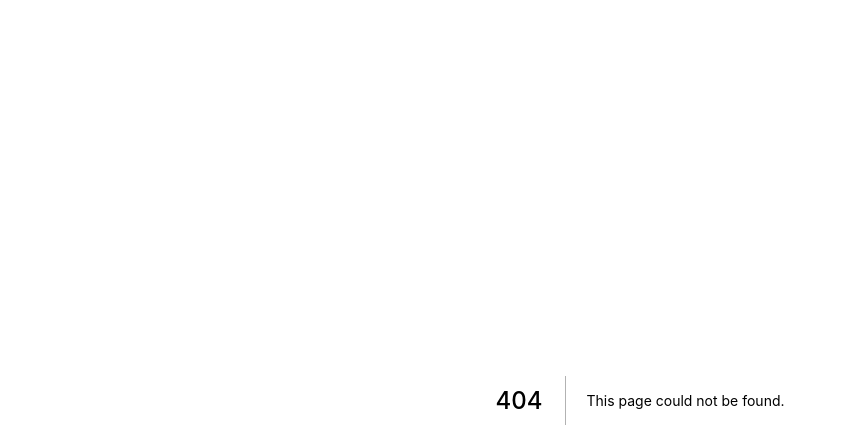
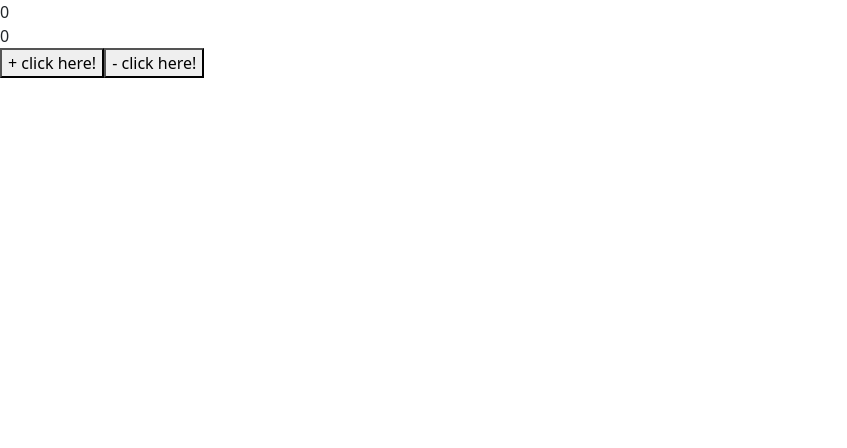
Before and after one commit to script-lab/next.js-demo, a Next.js app: page /reducerDemo in a window 1280 px wide. Before the commit this address had no page. Shown: the top 448 px of the page, without its empty margins (0-847 px from the left). Built offline with nearby package versions, Linux system fonts and the light colour scheme.

Commit message:
[add] reducer を定義
useReducer を使用し、コンポーネント内で複数の異なるイベントを管理できるようにした。

```diff
--- /dev/null
+++ b/pages/reducerDemo/index.js
@@ -0,0 +1,43 @@
+import React, { useReducer, useState } from 'react'
+import reducer from './events'
+
+
+const Sum = () => {
+  const [count, setCount] = useState(0)
+  const [num, setNum] = useState(0)
+  const initialState = {count, num};
+  const [state, dispatch] = useReducer(reducer, initialState);
+
+
+  const Add = (e) => {
+    e.preventDefault()
+    dispatch({
+      type: "ADD_EVENT",
+      count,
+      num
+    })
+  }
+
+
+  const Sub = (e) => {
+    e.preventDefault()
+    dispatch({
+      type: "SUB_EVENT",
+      count,
+      num
+    })
+  }
+
+
+  return (
+    <>
+      <div>{state.count}</div>
+      <div>{state.num}</div>
+      <button onClick={Add}> + click here!</button>
+      <button onClick={Sub}> - click here!</button>
+    </>
+  )
+}
+
+
+export default Sum
```
